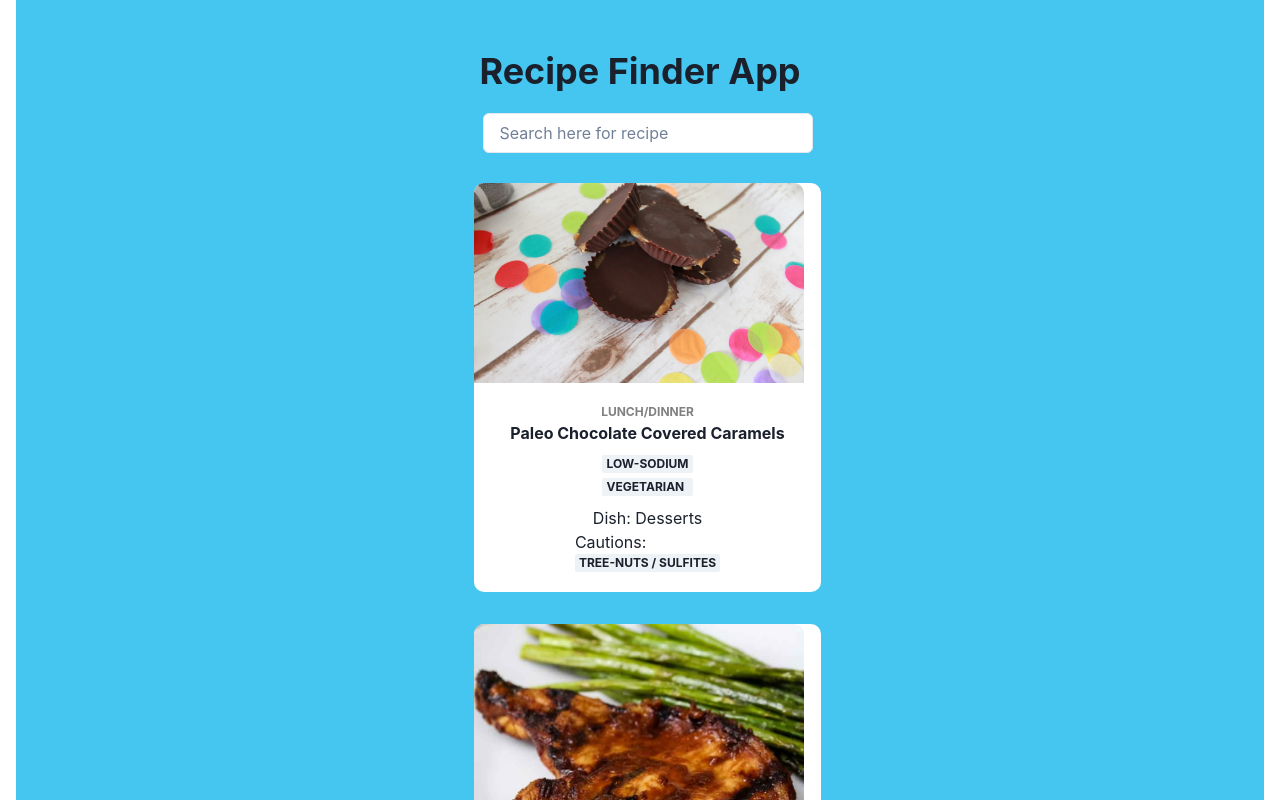
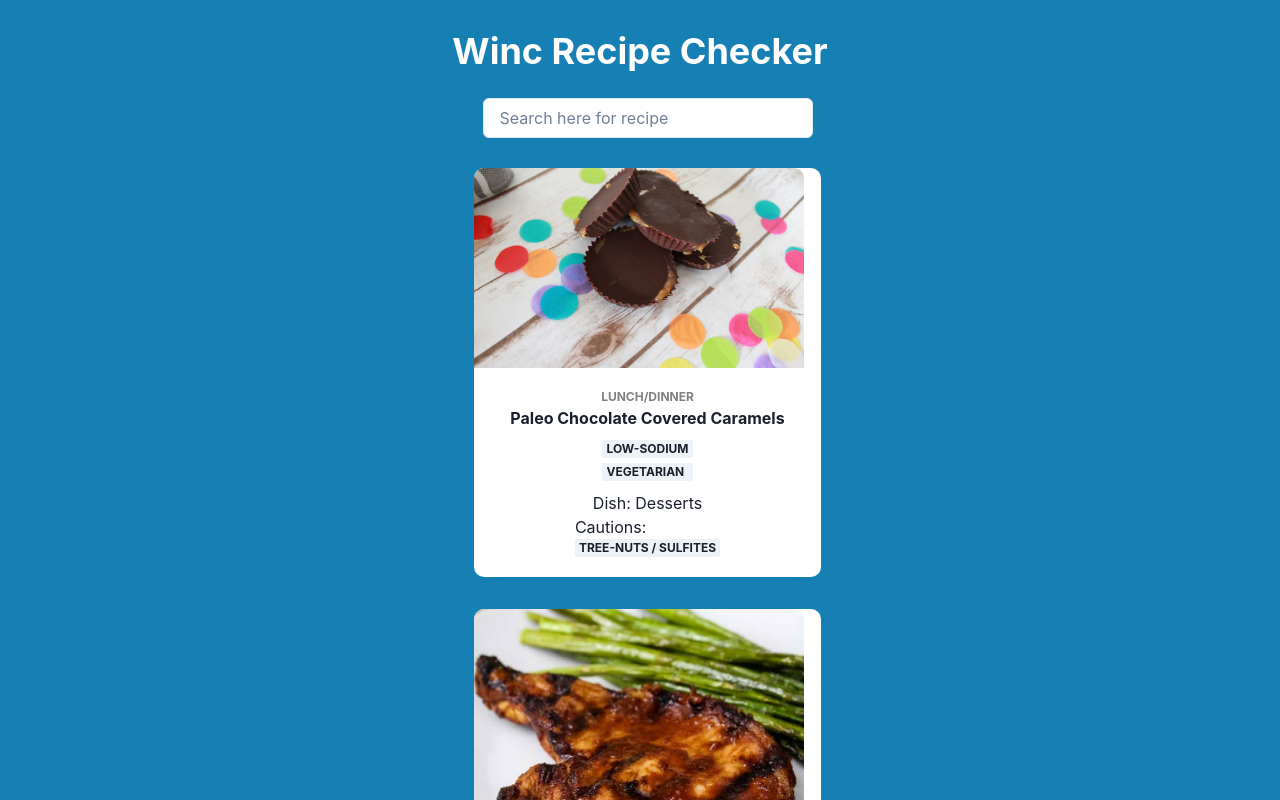
Before and after one commit to alexandrahendriks/REACT_Recipe_App, a React (Vite) app: page / in a window 1280 px wide. Shown: the top 800 px of the page. Built offline with nearby package versions, Linux system fonts and the light colour scheme.

Commit message:
added styling, class names

```diff
--- a/src/pages/RecipesPage.jsx
+++ b/src/pages/RecipesPage.jsx
@@ -6,23 +6,42 @@ import { RecipeChoice } from "../components/RecipeChoice";
 
 export const RecipesPage = () => {
   const [useRecipe, setUserRecipe] = useState();
-  const title = "Recipe Finder App";
+  const title = "Winc Recipe Checker";
 
   return (
-    <Container className="App" maxWidth={"100vw"}>
+    <Container
+      className="App"
+      padding={"0px"}
+      backgroundColor={"rgb(22, 127, 180)"}
+      maxWidth={"100vw"}
+    >
       {useRecipe ? (
         <>
-          <RecipeChoice recipe={useRecipe} onClick={setUserRecipe} />
+          <RecipeChoice
+            className="chosen-recipe-page"
+            recipe={useRecipe}
+            onClick={setUserRecipe}
+          />
         </>
       ) : (
         <>
           <Center
-            paddingTop="50px"
-            backgroundColor={"rgb(69, 198, 241)"}
+            className="the-whole-recipes-page"
+            pt="30px"
+            pb="80px"
+            display={"flex"}
             flexDir="column"
+            justifyContent={"center"}
+            alignItems={"center"}
           >
-            <Heading marginBottom={"20px"}>{title}</Heading>
-            <SearchRecipe recipes={data.hits} onClick={setUserRecipe} />
+            <Heading className="title" marginBottom={"25px"} color="white">
+              {title}
+            </Heading>
+            <SearchRecipe
+              className="inputfield-and-displaying-recipes"
+              recipes={data.hits}
+              onClick={setUserRecipe}
+            />
           </Center>
         </>
       )}
```
